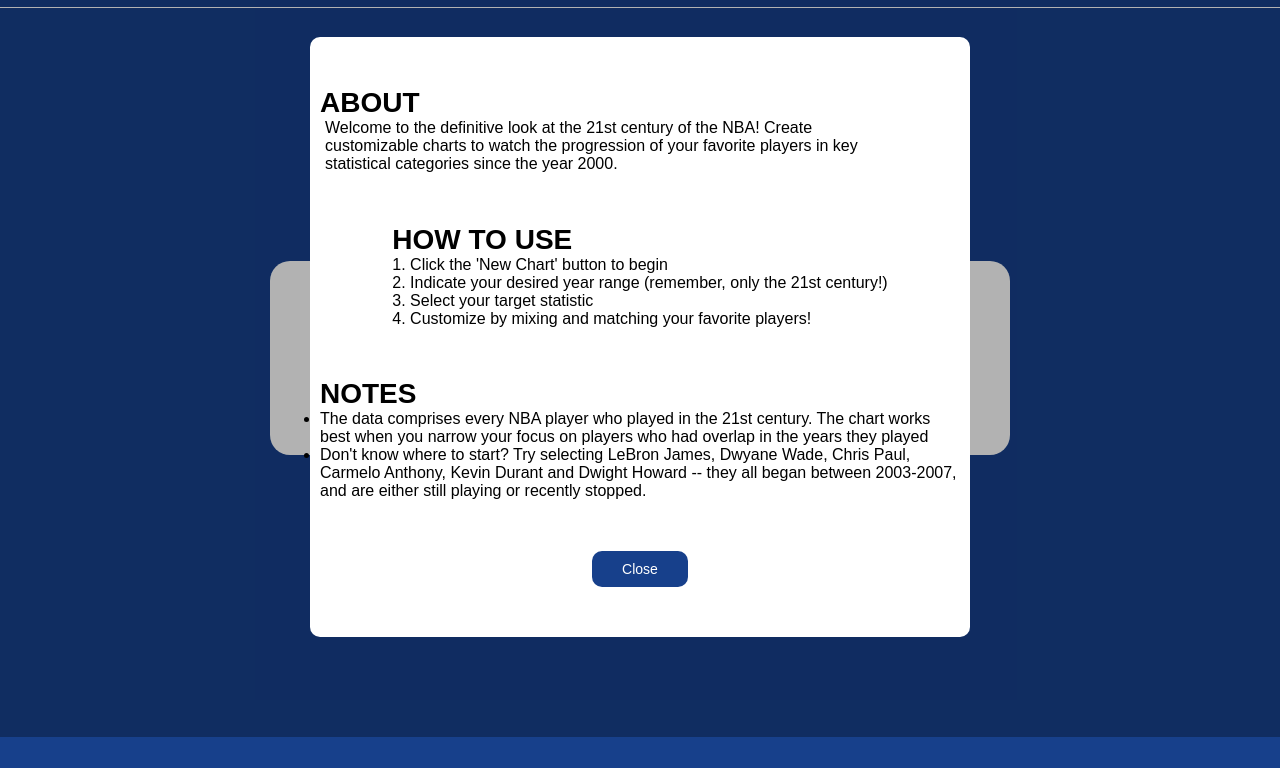
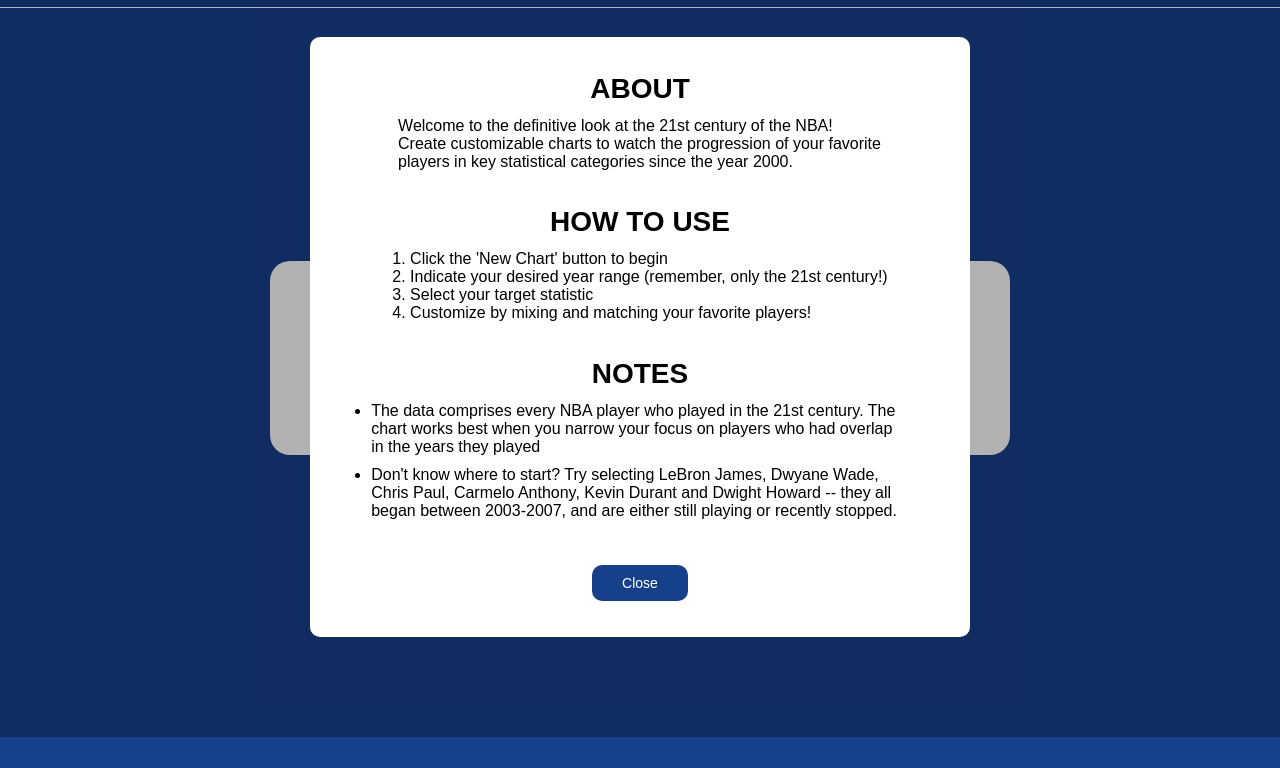
Before and after one commit to torbenginsberg/NBA-Bar-Chart-Races, a website built with webpack: page index.html in a window 1280 px wide. Both pictures are taken after a click on the element "About". Shown: the part 63-831 px from the top of the page. Built offline with nearby package versions, Linux system fonts and the light colour scheme.

Commit message:
Update about modal styling

```diff
--- a/src/index.scss
+++ b/src/index.scss
@@ -307,3 +307,19 @@ h2 {
     padding-right: 5px;
     width: 90%;
 }
+
+.about-section {
+    padding-left: 8%;
+    padding-right: 8%;
+    display: flex;
+    flex-direction: column;
+    align-items: center;
+  }
+
+  .about-modal-header {
+    padding-bottom: 12px;
+  }
+
+  .notes-list > li {
+    padding-bottom: 10px;
+  }
```
Also changed, not shown: dist/main.css.
